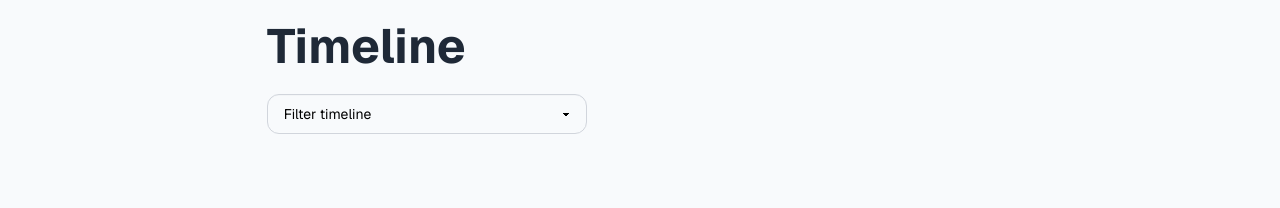
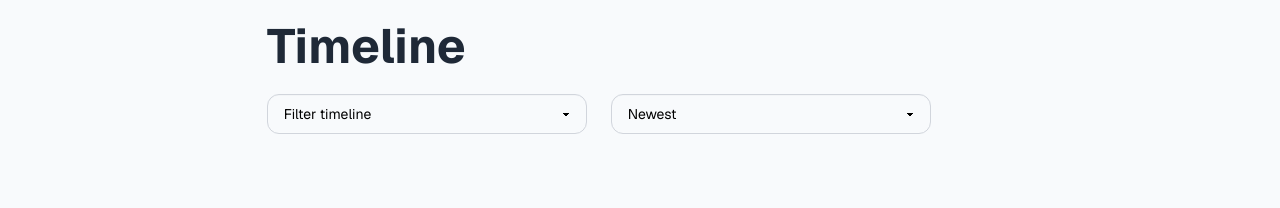
Before and after one commit to Abdul-Momin-Rahman/B13-A07-Keen-Keeper, a React (Vite) app: page /timeline in a window 1280 px wide. Shown: the part 130-338 px from the top of the page. Built offline with nearby package versions, Linux system fonts and the light colour scheme.

Commit message:
Sorting timeline by oldest and newest has been added

```diff
--- a/src/components/Timeline.jsx
+++ b/src/components/Timeline.jsx
@@ -9,6 +9,9 @@ const Timeline = () => {
 
     const [status, setStatus] = useState("");
 
+    const [sorting, setSorting] = useState('newest');
+
+
     const callInteraction = timeline.filter(time => time.typeOfCheckIn === 'Call');
     const textInteraction = timeline.filter(time => time.typeOfCheckIn === 'Text');
     const videoInteraction = timeline.filter(time => time.typeOfCheckIn === 'Video');
@@ -18,7 +21,7 @@ const Timeline = () => {
             <div className=' sm:w-7/12 px-2 sm:px-0  mx-auto'>
                 <h1 className='text-[#1F2937] text-5xl font-bold text-center sm:text-left'>Timeline</h1>
 
-                <div className='py-6 '>
+                <div className='py-6 flex justify-start gap-6 items-center '>
                     <select className="select select-bordered bg-[#F8FAFC] text-black rounded-xl px-4  max-w-xs border border-gray-300 p-2   outline-0 focus:ring-2 focus:ring-gray-200"
                         value={status}
                         onChange={(e) => setStatus(e.target.value)}
@@ -28,6 +31,14 @@ const Timeline = () => {
                         <option value="Call" className='text-[#64748B]'>Call</option>
                         <option value="Text" className='text-[#64748B]'>Text</option>
                         <option value="Video" className='text-[#64748B]'>Video</option>
+                    </select>
+
+                    <select className="select select-bordered bg-[#F8FAFC] text-black rounded-xl px-4  max-w-xs border border-gray-300 p-2   outline-0 focus:ring-2 focus:ring-gray-200"
+                        value={sorting}
+                        onChange={(e) => setSorting(e.target.value)}
+                    >
+                        <option value="newest" className='text-[#64748B]'>Newest</option>
+                        <option value="oldest" className='text-[#64748B]'>Oldest</option>
                     </select>
 
                 </div>
@@ -40,22 +51,30 @@ const Timeline = () => {
                             </div>
 
                             : status === "" ?
+                                sorting === 'newest' ?
                                     [...timeline].reverse().map((time, index) => <TimelineCard time={time} key={index}></TimelineCard>)
+                                        : timeline.map((time, index) => <TimelineCard time={time} key={index}></TimelineCard>)
 
                             :status === "Call" ?
                                 callInteraction.length === 0 ?
                                     <h2 className='text-[#1F2937] text-2xl font-bold text-center h-40 flex flex-col gap-5 items-center justify-center'>You have no Calls.</h2>
-                                            :[...callInteraction].reverse().map((time, index) => <TimelineCard time={time} key={index}></TimelineCard>)
+                                    : sorting === "newest" ?
+                                        [...callInteraction].reverse().map((time, index) => <TimelineCard time={time} key={index}></TimelineCard>)
+                                        : callInteraction.map((time, index) => <TimelineCard time={time} key={index}></TimelineCard>)
 
                             :status === "Text" ?
                                 textInteraction.length === 0 ?
                                     <h2 className='text-[#1F2937] text-2xl font-bold text-center h-40 flex flex-col gap-5 items-center justify-center'>You have no Texts</h2>
-                                            :[...textInteraction].reverse().map((time, index) => <TimelineCard time={time} key={index}></TimelineCard>)
+                                    : sorting === 'newest'?
+                                        [...textInteraction].reverse().map((time, index) => <TimelineCard time={time} key={index}></TimelineCard>)
+                                        : textInteraction.map((time, index) => <TimelineCard time={time} key={index}></TimelineCard>)
 
                             :status === "Video" ?
                                 videoInteraction.length === 0 ?
                                     <h2 className='text-[#1F2937] text-2xl font-bold text-center h-40 flex flex-col gap-5 items-center justify-center'>You have no Video</h2>
-                                            : [...videoInteraction].reverse().map((time, index) => <TimelineCard time={time} key={index}></TimelineCard>)
+                                    : sorting === 'newest'?
+                                        [...videoInteraction].reverse().map((time, index) => <TimelineCard time={time} key={index}></TimelineCard>)
+                                        : videoInteraction.map((time, index) => <TimelineCard time={time} key={index}></TimelineCard>)
                             : null
 
 
```
Lines whose indentation alone changed are shown as unchanged.
